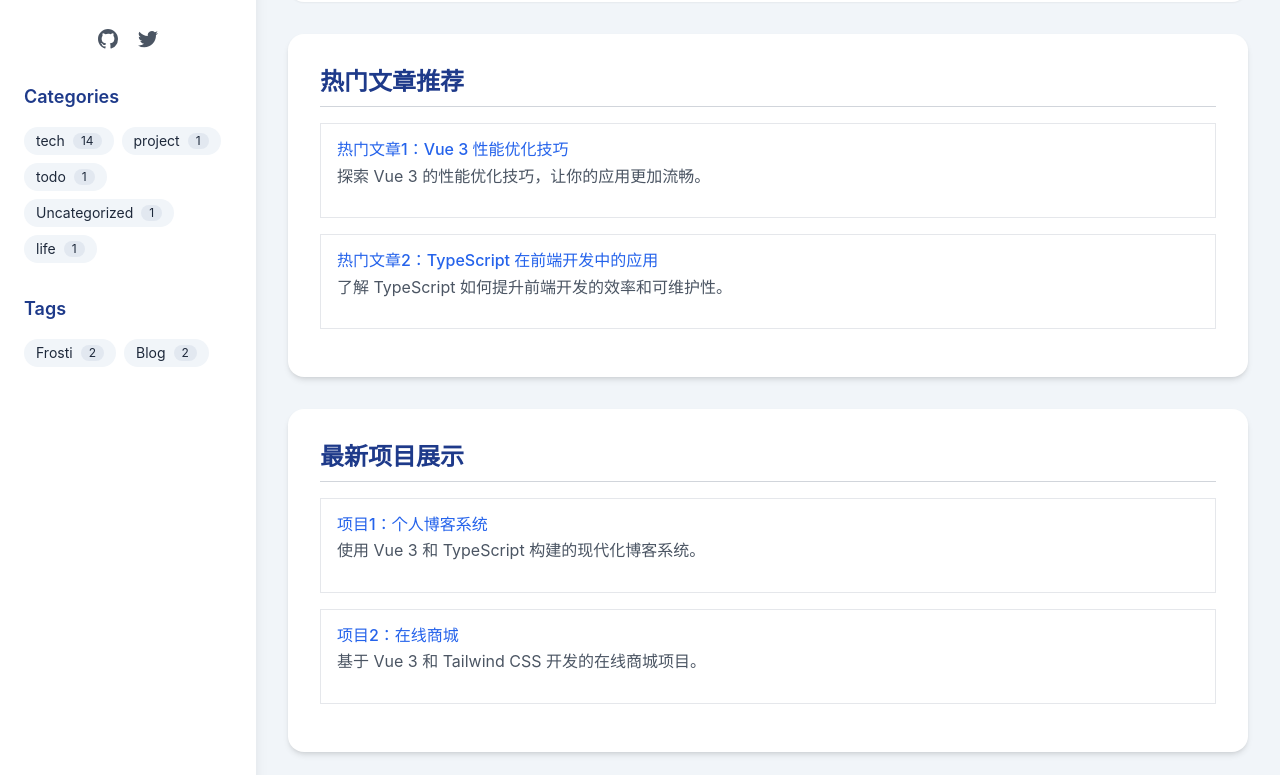
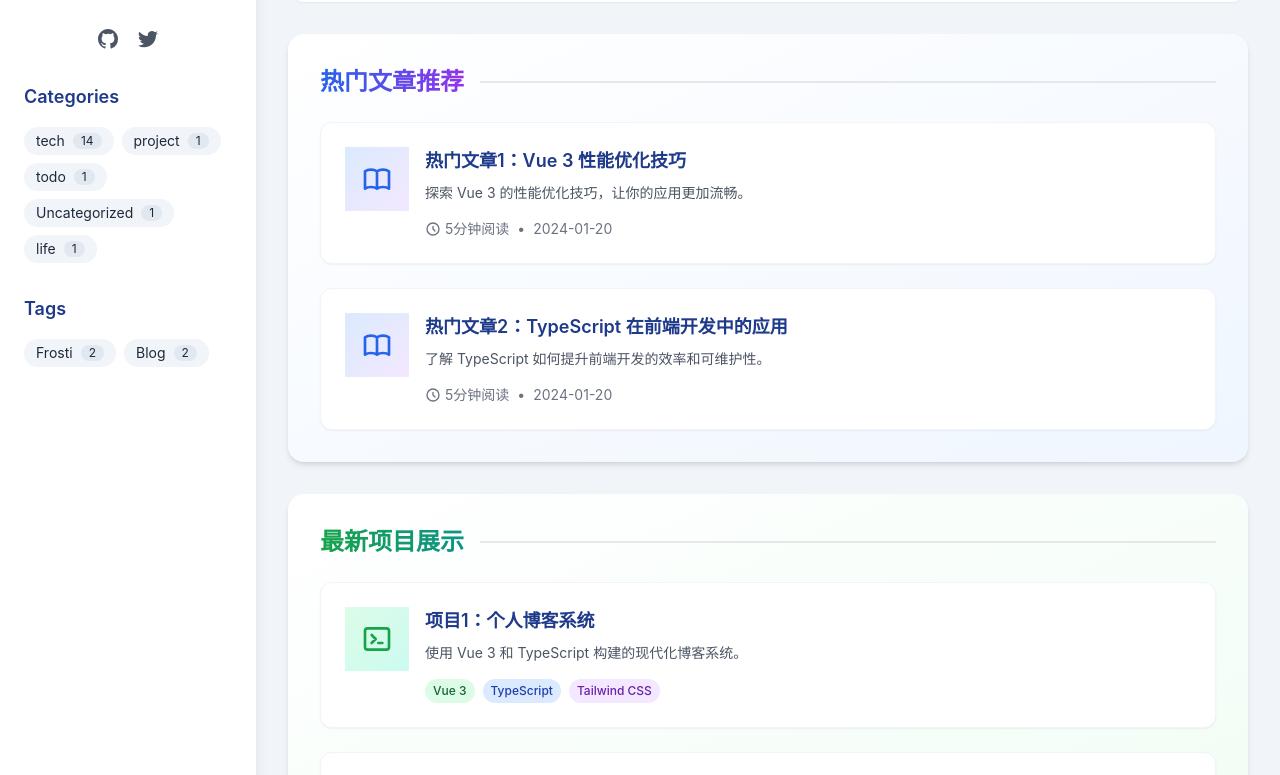
Before and after one commit to Ezhixuan/blog_frontend, a Vue app: page / in a window 1280 px wide. Shown: the part 464-1239 px from the top of the page. Built offline with nearby package versions, Linux system fonts and the light colour scheme; no server answers.

Commit message:
style(components): 优化欢迎页面和博客页面的UI设计
改进欢迎页面和博客页面的视觉设计，使用渐变背景、阴影效果和动态交互，提升用户体验。调整布局和样式，使其更加现代化和一致。

```diff
--- a/src/components/Welcome.vue
+++ b/src/components/Welcome.vue
@@ -131,29 +131,70 @@ const latestProjects = [
   </div>
 
   <!-- 热门文章推荐 -->
-  <div class="bg-white rounded-2xl shadow-md p-8 mb-8 mt-8 hover:shadow-lg transition-shadow">
-    <h2 class="text-2xl font-bold mb-4 border-b border-gray-300 pb-2">热门文章推荐</h2>
-    <ul>
-      <li v-for="article in popularArticles" :key="article.title" class="mb-4 p-4 border border-gray-200 rounded-md hover:bg-gray-100 transition-colors">
-        <a :href="article.link" class="text-blue-600 hover:text-blue-800 font-medium">
-          {{ article.title }}
-        </a>
-        <p class="text-gray-600 mt-2">{{ article.summary }}</p>
-      </li>
-    </ul>
+  <div class="bg-gradient-to-br from-white to-blue-50 rounded-2xl shadow-md p-8 mb-8 mt-8 transform transition-all duration-300 hover:scale-[1.02] hover:shadow-xl">
+    <h2 class="text-2xl font-bold mb-6 flex items-center">
+      <span class="bg-clip-text text-transparent bg-gradient-to-r from-blue-600 to-purple-600">热门文章推荐</span>
+      <div class="flex-grow border-b-2 border-gray-200 ml-4"></div>
+    </h2>
+    <div class="grid gap-6">
+      <div v-for="article in popularArticles" :key="article.title"
+           class="group bg-white rounded-xl p-6 shadow-sm hover:shadow-md transition-all duration-300 border border-gray-100 hover:border-blue-200">
+        <div class="flex items-start space-x-4">
+          <div class="w-16 h-16 rounded-lg bg-gradient-to-br from-blue-100 to-purple-100 flex items-center justify-center">
+            <svg xmlns="http://www.w3.org/2000/svg" class="h-8 w-8 text-blue-600" fill="none" viewBox="0 0 24 24" stroke="currentColor">
+              <path stroke-linecap="round" stroke-linejoin="round" stroke-width="2" d="M12 6.253v13m0-13C10.832 5.477 9.246 5 7.5 5S4.168 5.477 3 6.253v13C4.168 18.477 5.754 18 7.5 18s3.332.477 4.5 1.253m0-13C13.168 5.477 14.754 5 16.5 5c1.747 0 3.332.477 4.5 1.253v13C19.832 18.477 18.247 18 16.5 18c-1.746 0-3.332.477-4.5 1.253" />
+            </svg>
+          </div>
+          <div class="flex-grow">
+            <a :href="article.link" class="block group-hover:text-blue-600 transition-colors duration-300">
+              <h3 class="font-semibold text-lg mb-2">{{ article.title }}</h3>
+            </a>
+            <p class="text-gray-600 text-sm">{{ article.summary }}</p>
+            <div class="mt-4 flex items-center text-sm text-gray-500">
+              <span class="flex items-center">
+                <svg xmlns="http://www.w3.org/2000/svg" class="h-4 w-4 mr-1" fill="none" viewBox="0 0 24 24" stroke="currentColor">
+                  <path stroke-linecap="round" stroke-linejoin="round" stroke-width="2" d="M12 8v4l3 3m6-3a9 9 0 11-18 0 9 9 0 0118 0z" />
+                </svg>
+                5分钟阅读
+              </span>
+              <span class="mx-2">•</span>
+              <span>2024-01-20</span>
+            </div>
+          </div>
+        </div>
+      </div>
+    </div>
   </div>
 
   <!-- 最新项目展示 -->
-  <div class="bg-white rounded-2xl shadow-md p-8 mb-8 hover:shadow-lg transition-shadow">
-    <h2 class="text-2xl font-bold mb-4 border-b border-gray-300 pb-2">最新项目展示</h2>
-    <ul>
-      <li v-for="project in latestProjects" :key="project.name" class="mb-4 p-4 border border-gray-200 rounded-md hover:bg-gray-100 transition-colors">
-        <a :href="project.link" class="text-blue-600 hover:text-blue-800 font-medium">
-          {{ project.name }}
-        </a>
-        <p class="text-gray-600 mt-2">{{ project.desc }}</p>
-      </li>
-    </ul>
+  <div class="bg-gradient-to-br from-white to-green-50 rounded-2xl shadow-md p-8 mb-8 transform transition-all duration-300 hover:scale-[1.02] hover:shadow-xl">
+    <h2 class="text-2xl font-bold mb-6 flex items-center">
+      <span class="bg-clip-text text-transparent bg-gradient-to-r from-green-600 to-teal-600">最新项目展示</span>
+      <div class="flex-grow border-b-2 border-gray-200 ml-4"></div>
+    </h2>
+    <div class="grid gap-6">
+      <div v-for="project in latestProjects" :key="project.name"
+           class="group bg-white rounded-xl p-6 shadow-sm hover:shadow-md transition-all duration-300 border border-gray-100 hover:border-green-200">
+        <div class="flex items-start space-x-4">
+          <div class="w-16 h-16 rounded-lg bg-gradient-to-br from-green-100 to-teal-100 flex items-center justify-center">
+            <svg xmlns="http://www.w3.org/2000/svg" class="h-8 w-8 text-green-600" fill="none" viewBox="0 0 24 24" stroke="currentColor">
+              <path stroke-linecap="round" stroke-linejoin="round" stroke-width="2" d="M8 9l3 3-3 3m5 0h3M5 20h14a2 2 0 002-2V6a2 2 0 00-2-2H5a2 2 0 00-2 2v12a2 2 0 002 2z" />
+            </svg>
+          </div>
+          <div class="flex-grow">
+            <a :href="project.link" class="block group-hover:text-green-600 transition-colors duration-300">
+              <h3 class="font-semibold text-lg mb-2">{{ project.name }}</h3>
+            </a>
+            <p class="text-gray-600 text-sm">{{ project.desc }}</p>
+            <div class="mt-4 flex flex-wrap gap-2">
+              <span class="px-2 py-1 bg-green-100 text-green-800 rounded-full text-xs font-medium">Vue 3</span>
+              <span class="px-2 py-1 bg-blue-100 text-blue-800 rounded-full text-xs font-medium">TypeScript</span>
+              <span class="px-2 py-1 bg-purple-100 text-purple-800 rounded-full text-xs font-medium">Tailwind CSS</span>
+            </div>
+          </div>
+        </div>
+      </div>
+    </div>
   </div>
 </template>
 
--- a/src/views/Blogs.vue
+++ b/src/views/Blogs.vue
@@ -1,48 +1,77 @@
 <template>
   <div class="blogs-container">
-    <div class="blogs-card">
-      <h1 class="blogs-title">Blog Posts</h1>
+    <div class="bg-gradient-to-br from-white to-blue-50 rounded-2xl shadow-md p-8 transform transition-all duration-300 hover:scale-[1.01] hover:shadow-xl">
+      <h1 class="text-3xl font-bold mb-6 flex items-center">
+        <span class="bg-clip-text text-transparent bg-gradient-to-r from-blue-600 to-purple-600">Blog Posts</span>
+        <div class="flex-grow border-b-2 border-gray-200 ml-4"></div>
+      </h1>
 
       <!-- 文章列表 -->
-      <div class="blogs-grid">
+      <div class="grid gap-6">
         <article
           v-for="article in articles"
           :key="article.id"
-          class="blog-item"
+          class="group bg-white rounded-xl p-6 shadow-sm hover:shadow-md transition-all duration-300 border border-gray-100 hover:border-blue-200 cursor-pointer"
           @click="goToArticleDetail(article.id)"
         >
-          <h2 class="blog-heading">
-            <a href="javascript:void(0)">{{ article.title }}</a>
-          </h2>
-          <p class="blog-summary">
-            {{ article.summary || '暂无摘要' }}
-          </p>
-          <div class="blog-meta">
-            <span>{{ formatDate(article.createTime) }}</span>
-            <span class="meta-separator">•</span>
-            <span>{{ getReadTime(article.wordCount) }} min read</span>
-            <span class="meta-separator">•</span>
-            <a href="javascript:void(0)" class="meta-tag">{{ article.categoryName }}</a>
+          <div class="flex items-start space-x-6">
+            <div class="w-64 h-48 rounded-lg overflow-hidden flex items-center justify-center shadow-sm group-hover:shadow transition-all duration-300 cursor-zoom-in" :class="{'bg-gradient-to-br from-blue-100 to-purple-100': !article.coverUrl}" @click.stop="openPreview(article.cover)">
+              <img v-if="article.cover" :src="article.cover" class="w-full h-full object-cover transform transition-transform duration-300 group-hover:scale-105" :alt="article.title" loading="lazy" />
+              <svg v-else xmlns="http://www.w3.org/2000/svg" class="h-12 w-12 text-blue-600" fill="none" viewBox="0 0 24 24" stroke="currentColor">
+                <path stroke-linecap="round" stroke-linejoin="round" stroke-width="2" d="M12 6.253v13m0-13C10.832 5.477 9.246 5 7.5 5S4.168 5.477 3 6.253v13C4.168 18.477 5.754 18 7.5 18s3.332.477 4.5 1.253m0-13C13.168 5.477 14.754 5 16.5 5c1.747 0 3.332.477 4.5 1.253v13C19.832 18.477 18.247 18 16.5 18c-1.746 0-3.332.477-4.5 1.253" />
+              </svg>
+            </div>
+            <div class="flex-grow">
+              <h2 class="font-semibold text-xl mb-2 group-hover:text-blue-600 transition-colors">
+                {{ article.title }}
+              </h2>
+              <p class="text-gray-600 text-sm mb-4">
+                {{ article.summary || '暂无摘要' }}
+              </p>
+              <div class="flex items-center text-sm text-gray-500 space-x-4">
+                <span class="flex items-center">
+                  <svg xmlns="http://www.w3.org/2000/svg" class="h-4 w-4 mr-1" fill="none" viewBox="0 0 24 24" stroke="currentColor">
+                    <path stroke-linecap="round" stroke-linejoin="round" stroke-width="2" d="M8 7V3m8 4V3m-9 8h10M5 21h14a2 2 0 002-2V7a2 2 0 00-2-2H5a2 2 0 00-2 2v12a2 2 0 002 2z" />
+                  </svg>
+                  {{ formatDate(article.createTime) }}
+                </span>
+                <span class="flex items-center">
+                  <svg xmlns="http://www.w3.org/2000/svg" class="h-4 w-4 mr-1" fill="none" viewBox="0 0 24 24" stroke="currentColor">
+                    <path stroke-linecap="round" stroke-linejoin="round" stroke-width="2" d="M12 8v4l3 3m6-3a9 9 0 11-18 0 9 9 0 0118 0z" />
+                  </svg>
+                  {{ getReadTime(article.wordCount) }} min read
+                </span>
+                <span class="px-2 py-1 bg-blue-100 text-blue-800 rounded-full text-xs font-medium">
+                  {{ article.categoryName }}
+                </span>
+              </div>
+            </div>
           </div>
         </article>
       </div>
 
       <!-- 分页控件 -->
-      <div class="pagination" v-if="total > 0">
+      <div class="flex items-center justify-center mt-8 space-x-4" v-if="total > 0">
         <button
-          class="pagination-btn"
+          class="px-4 py-2 bg-gradient-to-r from-blue-500 to-blue-600 text-white rounded-lg hover:from-blue-600 hover:to-blue-700 disabled:from-gray-300 disabled:to-gray-400 disabled:cursor-not-allowed transition-all duration-300 shadow-sm hover:shadow flex items-center space-x-2"
           :disabled="current === 1"
           @click="changePage(current - 1)"
         >
-          上一页
+          <svg xmlns="http://www.w3.org/2000/svg" class="h-4 w-4" fill="none" viewBox="0 0 24 24" stroke="currentColor">
+            <path stroke-linecap="round" stroke-linejoin="round" stroke-width="2" d="M15 19l-7-7 7-7" />
+          </svg>
+          <span>上一页</span>
         </button>
-        <span class="pagination-info">{{ current }} / {{ totalPages }}</span>
+        <span class="text-gray-600 font-medium">{{ current }} / {{ totalPages }}</span>
         <button
-          class="pagination-btn"
+          class="px-4 py-2 bg-gradient-to-r from-blue-500 to-blue-600 text-white rounded-lg hover:from-blue-600 hover:to-blue-700 disabled:from-gray-300 disabled:to-gray-400 disabled:cursor-not-allowed transition-all duration-300 shadow-sm hover:shadow flex items-center space-x-2"
           :disabled="current === totalPages"
           @click="changePage(current + 1)"
         >
-          下一页
+          <span>下一页</span>
+          <svg xmlns="http://www.w3.org/2000/svg" class="h-4 w-4" fill="none" viewBox="0 0 24 24" stroke="currentColor">
+            <path stroke-linecap="round" stroke-linejoin="round" stroke-width="2" d="M9 5l7 7-7 7" />
+          </svg>
         </button>
       </div>
     </div>
@@ -130,58 +159,16 @@ const goToArticleDetail = (id?: number) => {
 onMounted(() => {
   loadArticles();
 });
+
+// 图片预览功能
+const openPreview = (imageUrl?: string) => {
+  if (!imageUrl) return;
+  window.open(imageUrl, '_blank');
+};
 </script>
 
 <style scoped>
 .blogs-container {
   @apply space-y-8;
 }
-
-.blogs-card {
-  @apply bg-white rounded-2xl shadow-sm p-8;
-}
-
-.blogs-title {
-  @apply text-3xl font-bold mb-6;
-}
-
-.blogs-grid {
-  @apply grid gap-8;
-}
-
-.blog-item {
-  @apply border-b pb-8 last:border-0 last:pb-0 cursor-pointer transition-transform duration-300 hover:scale-[1.02];
-}
-
-.blog-heading {
-  @apply text-2xl font-semibold mb-4 text-gray-800 hover:text-blue-600 transition-colors;
-}
-
-.blog-summary {
-  @apply text-gray-600 mb-4;
-}
-
-.blog-meta {
-  @apply flex items-center text-sm text-gray-500;
-}
-
-.meta-separator {
-  @apply mx-2;
-}
-
-.meta-tag {
-  @apply text-blue-600 hover:text-blue-800;
-}
-
-.pagination {
-  @apply flex items-center justify-center mt-8 space-x-4;
-}
-
-.pagination-btn {
-  @apply px-4 py-2 bg-blue-500 text-white rounded hover:bg-blue-600 disabled:bg-gray-300 disabled:cursor-not-allowed transition;
-}
-
-.pagination-info {
-  @apply text-gray-600;
-}
 </style>
```
